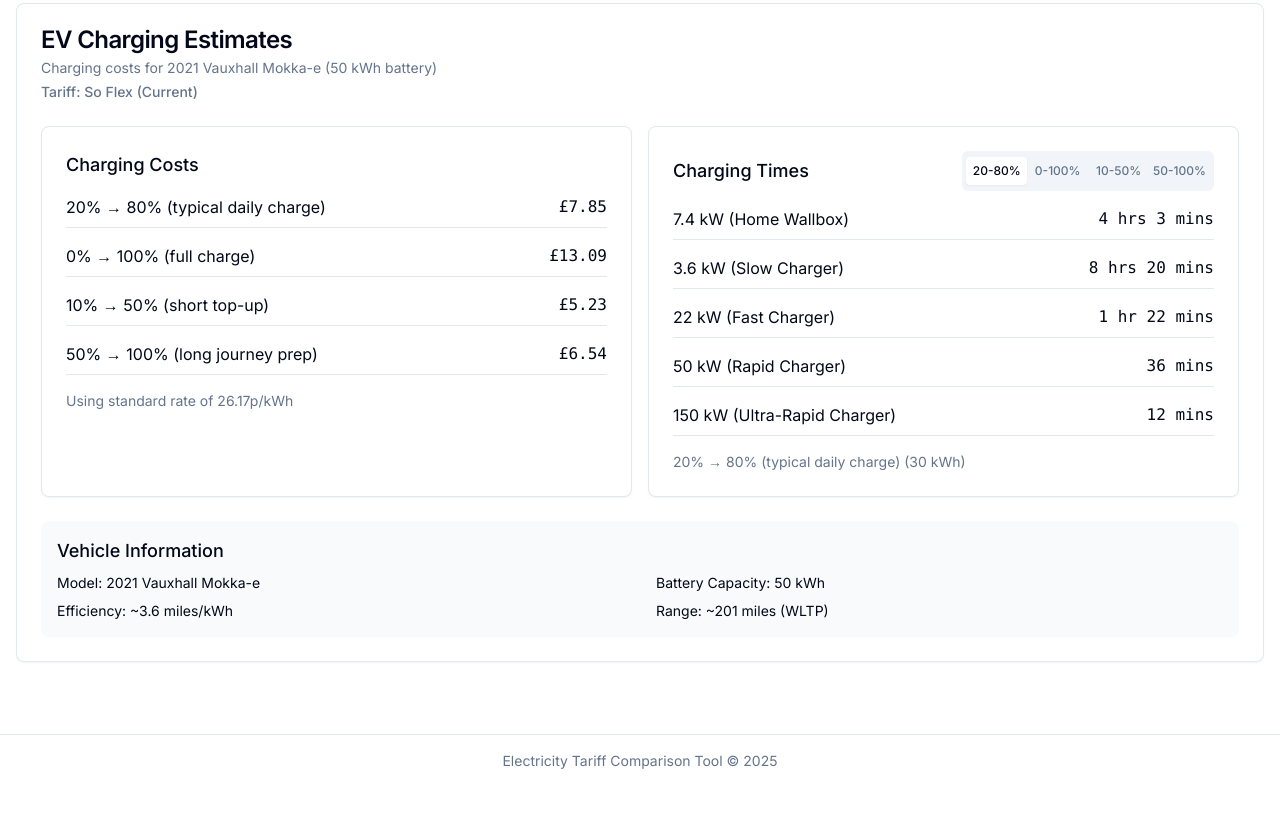
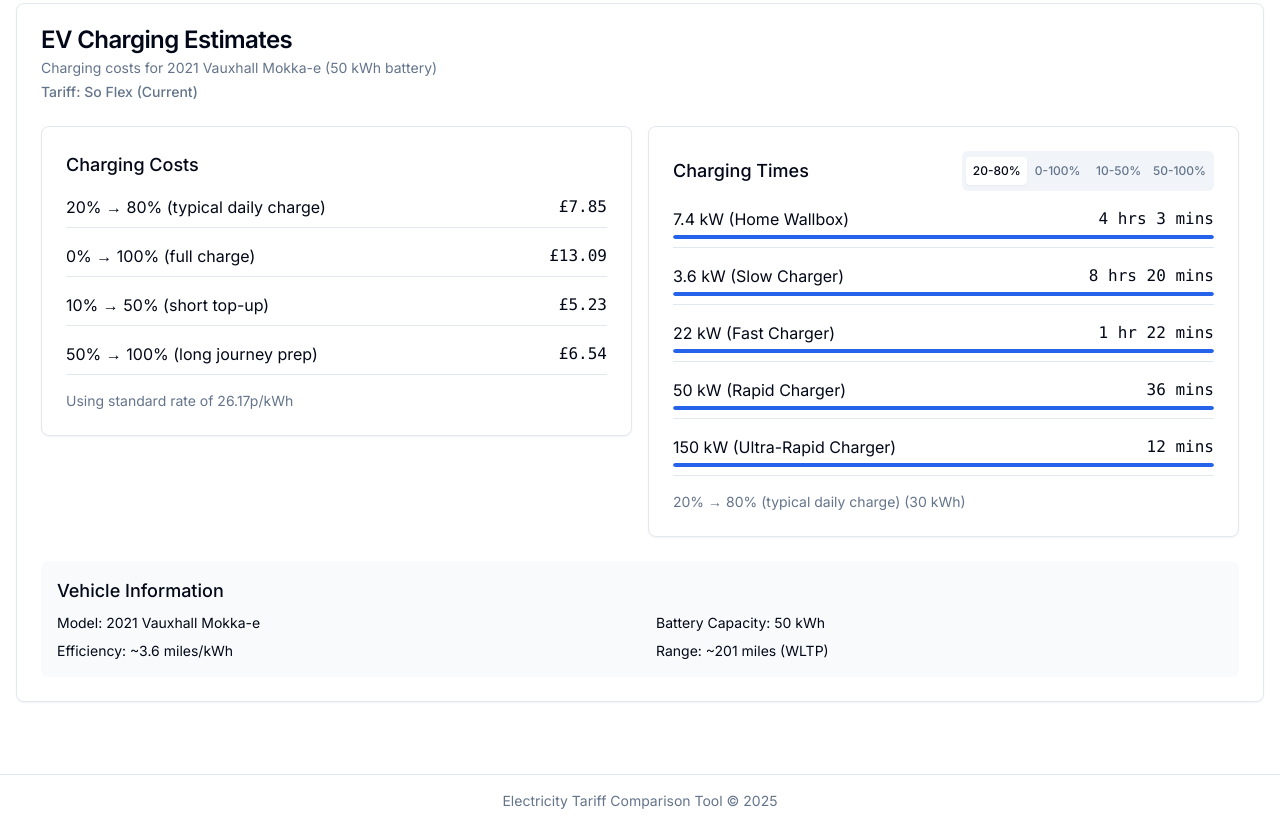
Before and after one commit to kaichilver-selles/EV-webapp, a Next.js app: page / in a window 1280 px wide. Shown: the part 1040-1867 px from the top of the page. Before the commit the page ends 1827 px from the top, so only its background shows below. Built offline with nearby package versions, Linux system fonts and the light colour scheme.

Commit message:
Add animations to EV charging estimates component

```diff
--- a/components/ev-charging-estimates.tsx
+++ b/components/ev-charging-estimates.tsx
@@ -4,6 +4,7 @@ import { Badge } from "@/components/ui/badge"
 import { Tabs, TabsContent, TabsList, TabsTrigger } from "@/components/ui/tabs"
 import type { Tariff, UsageAssumptions } from "@/lib/types"
 import { formatCurrency, formatTime } from "@/lib/utils"
+import { motion } from "framer-motion"
 
 interface EVChargingEstimatesProps {
   tariff: Tariff
@@ -29,6 +30,33 @@ const chargingPowers = [
   { power: 50, name: "50 kW (Rapid Charger)" },
   { power: 150, name: "150 kW (Ultra-Rapid Charger)" },
 ]
+
+// Animation variants
+const containerVariants = {
+  hidden: { opacity: 0 },
+  show: {
+    opacity: 1,
+    transition: {
+      staggerChildren: 0.05
+    }
+  }
+}
+
+const itemVariants = {
+  hidden: { opacity: 0, y: 10 },
+  show: { opacity: 1, y: 0, transition: { duration: 0.3 } }
+}
+
+const barVariants = {
+  hidden: { width: 0 },
+  show: (duration: number) => ({
+    width: "100%",
+    transition: {
+      duration: Math.min(3, duration / 5), // Cap animation at 3 seconds
+      ease: "easeInOut"
+    }
+  })
+}
 
 export default function EVChargingEstimates({ tariff, usageAssumptions }: EVChargingEstimatesProps) {
   // Use EV rate if available, otherwise use standard unit rate
@@ -57,10 +85,21 @@ export default function EVChargingEstimates({ tariff, usageAssumptions }: EVChar
     }
   }
 
+  // Calculate raw charging time in hours for animation duration
+  const getChargingTimeInHours = (percentage: number, powerKW: number) => {
+    const kWh = BATTERY_CAPACITY * percentage
+    return kWh / powerKW
+  }
+
   return (
     <div className="space-y-6">
       {tariff.evRate !== null && tariff.offPeakStart && tariff.offPeakEnd && (
-        <div className="bg-muted p-3 rounded-md">
+        <motion.div
+          className="bg-muted p-3 rounded-md"
+          initial={{ opacity: 0, y: -10 }}
+          animate={{ opacity: 1, y: 0 }}
+          transition={{ duration: 0.3 }}
+        >
           <div className="flex items-center gap-2">
             <Badge variant="outline">Off-Peak Hours</Badge>
             <span>
@@ -70,29 +109,49 @@ export default function EVChargingEstimates({ tariff, usageAssumptions }: EVChar
           <p className="text-sm text-muted-foreground mt-2">
             {usageAssumptions.evOffPeakPercentage}% of EV charging is assumed to be during off-peak hours.
           </p>
-        </div>
+        </motion.div>
       )}
 
       <div className="grid grid-cols-1 md:grid-cols-2 gap-4">
+        <motion.div
+          initial={{ opacity: 0, x: -20 }}
+          animate={{ opacity: 1, x: 0 }}
+          transition={{ duration: 0.4 }}
+        >
           <Card>
             <CardContent className="pt-6">
               <h3 className="text-lg font-medium mb-4">Charging Costs</h3>
-            <div className="space-y-4">
+              <motion.div
+                className="space-y-4"
+                variants={containerVariants}
+                initial="hidden"
+                animate="show"
+              >
                 {chargingScenarios.map((scenario) => (
-                <div key={scenario.id} className="flex justify-between items-center border-b pb-2">
+                  <motion.div
+                    key={scenario.id}
+                    className="flex justify-between items-center border-b pb-2"
+                    variants={itemVariants}
+                  >
                     <span>{scenario.name}</span>
                     <span className="font-medium font-mono">
                       {formatCurrency(calculateChargeCost(scenario.percentage))}
                     </span>
-                </div>
+                  </motion.div>
                 ))}
-            </div>
+              </motion.div>
               <div className="mt-4 text-sm text-muted-foreground">
                 Using {tariff.evRate !== null ? "special EV rate" : "standard rate"} of {rateForCharging}p/kWh
               </div>
             </CardContent>
           </Card>
+        </motion.div>
 
+        <motion.div
+          initial={{ opacity: 0, x: 20 }}
+          animate={{ opacity: 1, x: 0 }}
+          transition={{ duration: 0.4 }}
+        >
           <Card>
             <CardContent className="pt-6">
               <Tabs defaultValue="typical">
@@ -116,16 +175,39 @@ export default function EVChargingEstimates({ tariff, usageAssumptions }: EVChar
 
                 {chargingScenarios.map((scenario) => (
                   <TabsContent key={scenario.id} value={scenario.id} className="mt-0">
-                  <div className="space-y-4">
-                    {chargingPowers.map((power) => (
-                      <div key={power.name} className="flex justify-between items-center border-b pb-2">
+                    <motion.div
+                      className="space-y-4"
+                      variants={containerVariants}
+                      initial="hidden"
+                      animate="show"
+                    >
+                      {chargingPowers.map((power) => {
+                        const chargingTime = getChargingTimeInHours(scenario.percentage, power.power);
+                        return (
+                          <motion.div
+                            key={power.name}
+                            className="border-b pb-2"
+                            variants={itemVariants}
+                          >
+                            <div className="flex justify-between items-center">
                               <span>{power.name}</span>
                               <span className="font-medium font-mono">
                                 {calculateChargingTime(scenario.percentage, power.power)}
                               </span>
                             </div>
-                    ))}
+                            <div className="mt-1 h-1 w-full bg-slate-100 dark:bg-slate-700 rounded-full overflow-hidden">
+                              <motion.div
+                                className="h-full bg-primary rounded-full"
+                                custom={chargingTime}
+                                variants={barVariants}
+                                initial="hidden"
+                                animate="show"
+                              />
                             </div>
+                          </motion.div>
+                        );
+                      })}
+                    </motion.div>
                     <div className="mt-4 text-sm text-muted-foreground">
                       {scenario.name} ({Math.round(BATTERY_CAPACITY * scenario.percentage)} kWh)
                     </div>
@@ -134,9 +216,15 @@ export default function EVChargingEstimates({ tariff, usageAssumptions }: EVChar
               </Tabs>
             </CardContent>
           </Card>
+        </motion.div>
       </div>
 
-      <div className="bg-slate-50 dark:bg-slate-900 p-4 rounded-lg">
+      <motion.div
+        className="bg-slate-50 dark:bg-slate-900 p-4 rounded-lg"
+        initial={{ opacity: 0, y: 20 }}
+        animate={{ opacity: 1, y: 0 }}
+        transition={{ duration: 0.5, delay: 0.2 }}
+      >
         <h3 className="text-lg font-medium mb-2">Vehicle Information</h3>
         <div className="grid grid-cols-1 sm:grid-cols-2 gap-x-8 gap-y-2">
           <div className="text-sm">Model: 2021 Vauxhall Mokka-e</div>
@@ -144,7 +232,7 @@ export default function EVChargingEstimates({ tariff, usageAssumptions }: EVChar
           <div className="text-sm">Efficiency: ~3.6 miles/kWh</div>
           <div className="text-sm">Range: ~201 miles (WLTP)</div>
         </div>
-      </div>
+      </motion.div>
     </div>
   )
 }
```
Lines whose indentation alone changed are shown as unchanged.
